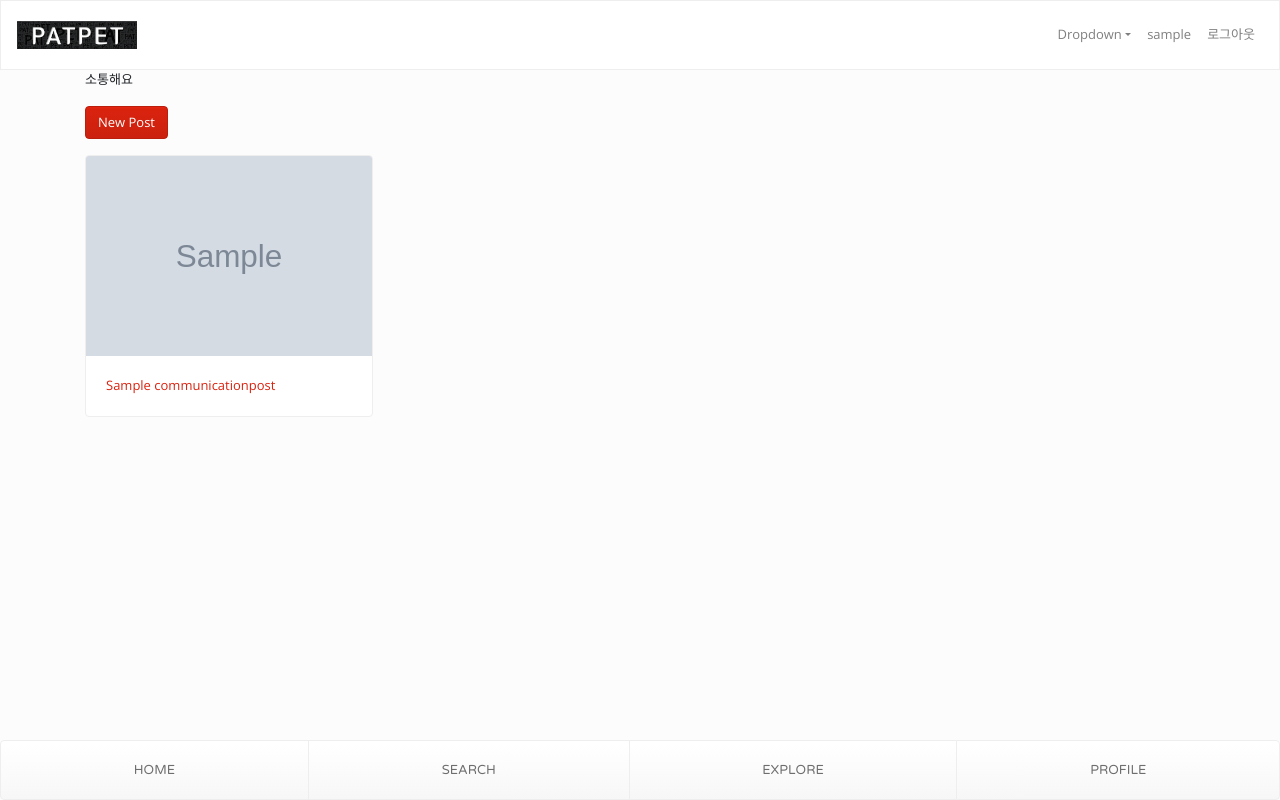
After one commit to pirogramming/patpet, a Django app: a page that uses patpet/templates/layout.html in a window 1280 px wide. The commit adds this page. Run offline with Django 3.2, Linux system fonts and the light colour scheme; a user stored in the database is signed in; tables that the repository leaves empty hold one stand-in row (values such as "Sample post"); grey boxes marked "Sample" are stand-in pictures; some libraries are stand-ins or nearby versions; some web fonts are replaced.

Commit message:
네비바에 dropdown 추가 / my commucation list 추가

```diff
--- a/explore/models.py
+++ b/explore/models.py
@@ -2,13 +2,15 @@ from django.db import models
 from django.urls import reverse
 from imagekit.models import ProcessedImageField
 from imagekit.processors import Thumbnail
+from django.conf import settings
 
 
 class Reccomendation:
     pass
 
 class CommunicationPost(models.Model):
-    author = models.CharField(max_length=20)
+    author = models.ForeignKey(settings.AUTH_USER_MODEL, on_delete=models.CASCADE, blank=False, null=False)
+
     title = models.CharField(max_length=20)
     content = models.TextField(verbose_name='내용')
     created_at = models.DateTimeField(auto_now_add=True)
--- /dev/null
+++ b/explore/templates/explore/my_communication_list.html
@@ -0,0 +1,38 @@
+{% extends "layout.html" %}
+
+{% block content %}
+
+
+
+<div class="container">
+                            <p>소통해요</p>
+                            <p><a href="{%  url "explore:post_new" %}" class="btn btn-primary pull-right">New Post</a>
+                            </p>
+                            <div class="row">
+                                {% for post in post_list %}
+                                    <div class="col-4">
+
+                                        <div class="card" style="width: 18rem;">
+                                          {% if post.photo %}
+                                            <img src="{{ post.photo.url }}" class="card-img-top" alt="..." width:atuo; height="200px"; >
+                                          {% else %}
+                                          <img src="/media/사자댕댕.jpg" class="card-img-top" alt="..." height="200px"; >
+                                          {% endif %}
+                                          <div class="card-body">
+                                          <p class="card-text"><a href="{% url "explore:post_detail" post.id %}">
+                                            {{ post.title }}</a></p>
+                                          </div>
+                                        </div></br>
+
+                                    </div>
+
+
+
+
+
+                                {% endfor %}
+                            </div>
+                        </div>
+
+
+{% endblock %}
--- a/explore/urls.py
+++ b/explore/urls.py
@@ -9,5 +9,6 @@ urlpatterns = [
     # path('explore/', views.post_list, name='explore'),
     path('new/', views.post_new, name='post_new'),
     path('<int:id>/edit/', views.post_edit, name='post_edit'),
+    re_path(r'^(?P<username>\w+)/list/$', views.my_communication_list, name='my_communication_list'),
 
     ]
--- a/explore/views.py
+++ b/explore/views.py
@@ -1,3 +1,5 @@
+from django.contrib.auth import get_user_model
+from django.contrib.auth.decorators import login_required
 from django.shortcuts import render, get_object_or_404, redirect
 from django.template import RequestContext
 
@@ -56,3 +58,14 @@ def post_edit(request, id):
     return render(request, 'explore/post_form.html', {
         'form': form,
     })
+
+
+@login_required
+def my_communication_list(request, username):
+    user = get_object_or_404(get_user_model(), username=username)
+    post_list = user.communicationpost_set.all()
+
+    return render(request, 'explore/my_communication_list.html', {
+        'post_list': post_list,
+        'username': username,
+    })
--- a/patpet/templates/layout.html
+++ b/patpet/templates/layout.html
@@ -45,6 +45,16 @@
             <a class="nav-link" href="{% url 'accounts:login' %}?next={{ request.path }}">로그인</a>
           </li>
             {% else %}
+          <li class="nav-item dropdown">
+            <a class="nav-link dropdown-toggle" data-toggle="dropdown" href="#" role="button" aria-haspopup="true" aria-expanded="false">Dropdown</a>
+            <div class="dropdown-menu">
+              <a class="dropdown-item" href="{% url "explore:my_communication_list" user.username %}">나의 소통해요</a>
+              <a class="dropdown-item" href="#">버튼2</a>
+              <a class="dropdown-item" href="#">버튼3</a>
+              <div class="dropdown-divider"></div>
+              <a class="dropdown-item" href="#">Separated link</a>
+            </div>
+          </li>
           <li class="nav-item">
             <a class="nav-link" href="#">{{ user.username }}</a>
           </li>
@@ -67,7 +77,7 @@
               <a href="#" class="bottom_menu">SEARCH</a>
           </button>
           <button type="button" class="btn btn-secondary">
-              <a href="#"class="bottom_menu">EXPLORE</a>
+              <a href="{% url 'explore:post_list' %}"class="bottom_menu">EXPLORE</a>
           </button>
           <button type="button" class="btn btn-secondary">
               <a href="{% url 'accounts:profile' user_profile_id=user.id %}"class="bottom_menu">PROFILE</a>
```
Also changed, not shown: explore/migrations/0008_auto_20190218_1627.py (added), media/explore/post/2019/02/18/고양이.JPG (added), 1 other file.
